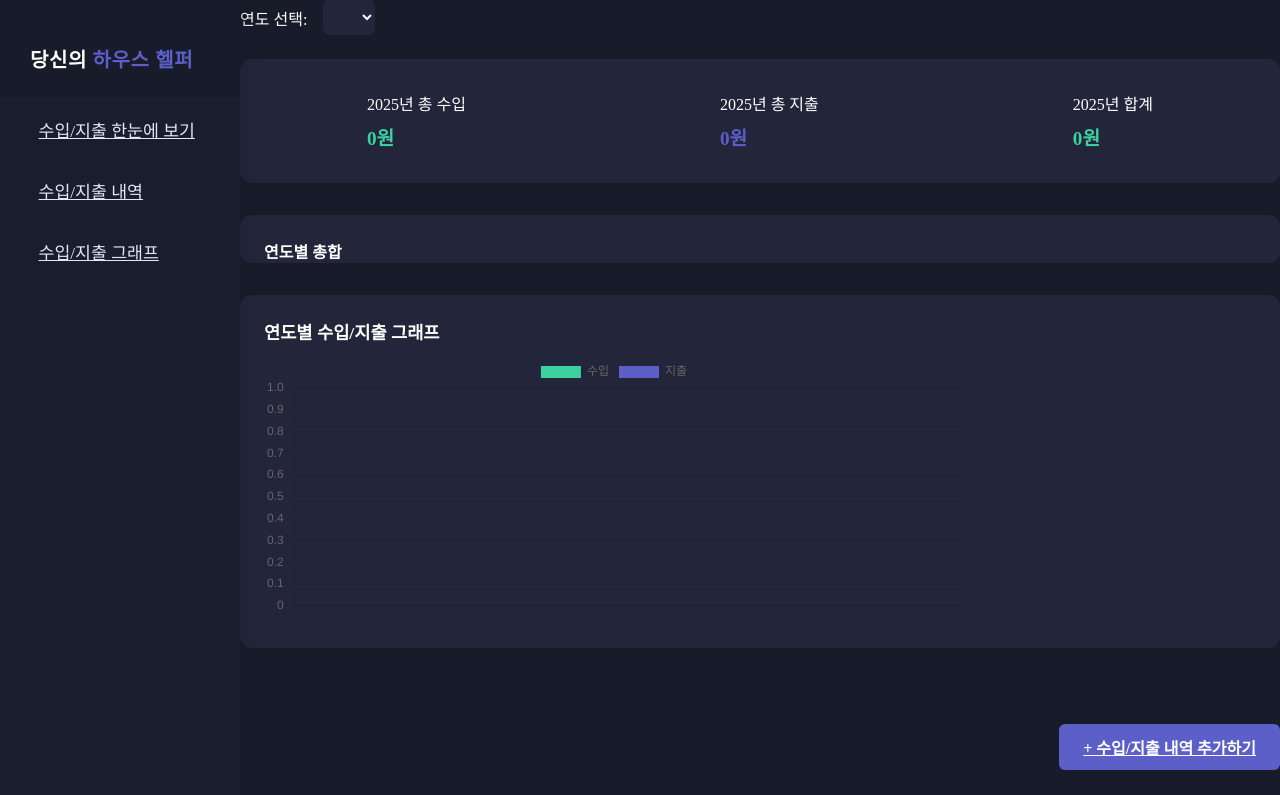
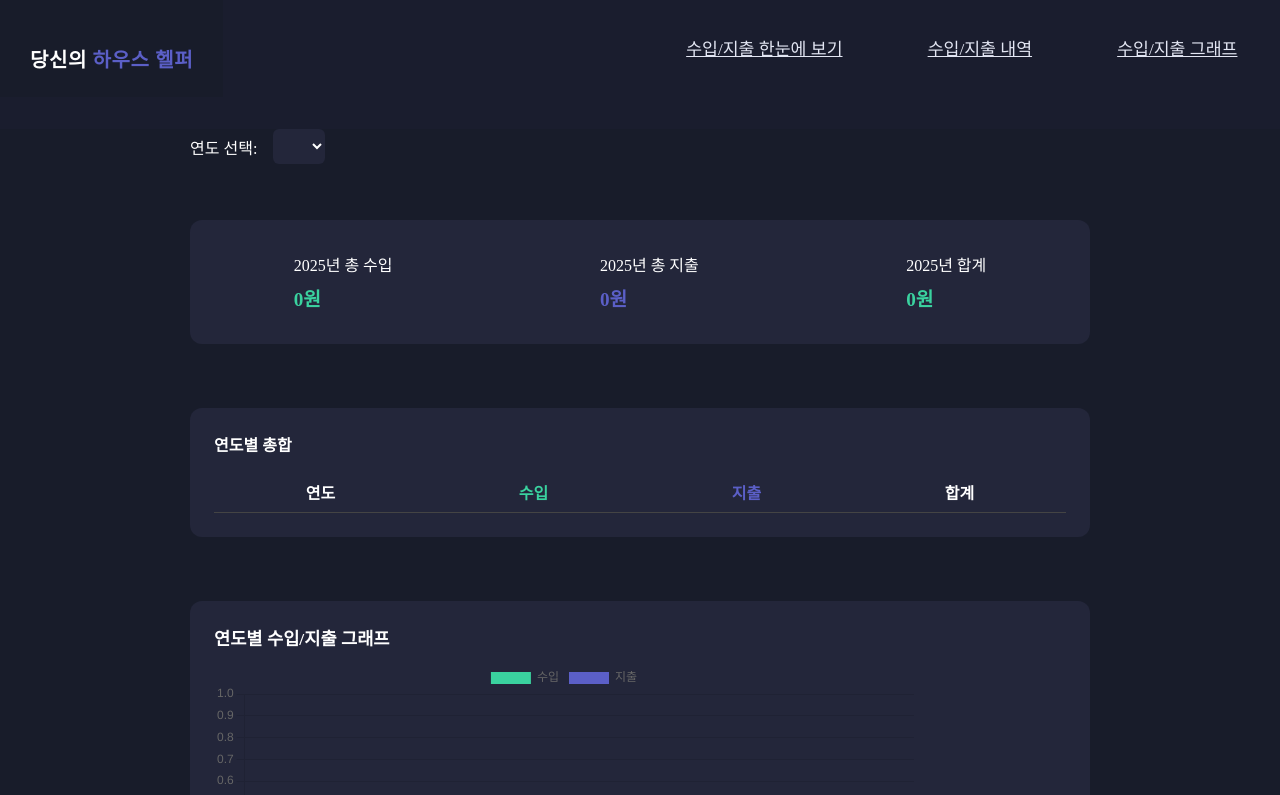
Before and after one commit to uranny/YourHouseHelper, a React (Vite) app: page /dashboard in a window 1280 px wide. Shown: the top 795 px of the page. Built offline with nearby package versions, Linux system fonts and the light colour scheme.

Commit message:
desgin : fix design

```diff
--- a/src/App.jsx
+++ b/src/App.jsx
@@ -7,22 +7,22 @@ ChartJS.register(CategoryScale, LinearScale, BarElement, Title, Tooltip, Legend)
 function App() {
   return (
     <S.Layout>
-      <S.Sidebar>
-        <S.SidebarLogo>
+      <S.HeaderBar>
+        <S.HeaderLogo>
           당신의 <span style={{color:'#5b5fc7'}}>하우스 헬퍼</span>
-        </S.SidebarLogo>
-        <S.SidebarMenu>
-          <S.SidebarItem>
-            <S.SidebarLink as="a" href="/dashboard">수입/지출 한눈에 보기</S.SidebarLink>
-          </S.SidebarItem>
-          <S.SidebarItem>
-            <S.SidebarLink as="a" href="/table">수입/지출 내역</S.SidebarLink>
-          </S.SidebarItem>
-          <S.SidebarItem>
-            <S.SidebarLink as="a" href="/total-graph">수입/지출 그래프</S.SidebarLink>
-          </S.SidebarItem>
-        </S.SidebarMenu>
-      </S.Sidebar>
+        </S.HeaderLogo>
+        <S.HeaderMenu>
+          <S.HeaderItem>
+            <S.HeaderLink as="a" href="/dashboard">수입/지출 한눈에 보기</S.HeaderLink>
+          </S.HeaderItem>
+          <S.HeaderItem>
+            <S.HeaderLink as="a" href="/table">수입/지출 내역</S.HeaderLink>
+          </S.HeaderItem>
+          <S.HeaderItem>
+            <S.HeaderLink as="a" href="/total-graph">수입/지출 그래프</S.HeaderLink>
+          </S.HeaderItem>
+        </S.HeaderMenu>
+      </S.HeaderBar>
       <S.Main>
         <RouterSetup />
       </S.Main>
--- a/src/pages/Dashboard/index.jsx
+++ b/src/pages/Dashboard/index.jsx
@@ -11,7 +11,7 @@ function Dashboard() {
   } = useDashboard();
 
   return (
-    <>
+    <S.DashboardPageWrapper>
       <S.DashboardYearSelectBar>
         <label htmlFor="dashboard-year-select" style={{ color: '#fff', fontWeight: 500 }}>
           연도 선택:
@@ -73,7 +73,7 @@ function Dashboard() {
       <div style={{ display: 'flex', justifyContent: 'flex-end', marginTop: '1.5em' }}>
         <S.Button as="a" href="/table">+ 수입/지출 내역 추가하기</S.Button>
       </div>
-    </>
+    </S.DashboardPageWrapper>
   );
 }
 
--- a/src/pages/Dashboard/styled.js
+++ b/src/pages/Dashboard/styled.js
@@ -1,4 +1,13 @@
 import styled from 'styled-components';
+
+export const DashboardPageWrapper = styled.div`
+  margin: 0 auto;
+  max-width: 900px;
+  width: 100%;
+  display: flex;
+  flex-direction: column;
+  gap: 2em;
+`;
 
 export const DashboardYearSelectBar = styled.div`
   display: flex;
--- a/src/styled.js
+++ b/src/styled.js
@@ -190,9 +190,9 @@ export const Layout = styled.div`
   display: flex;
   height : 100vh;
   background: #181c2a;
+  flex-direction : column;
   @media (max-width: 1000px) {
     width: 100vw;
-    flex-direction : column;
   }
 `;
 export const Sidebar = styled.nav`
@@ -310,3 +310,55 @@ export const DashboardYearSelectBar = styled.div`
     margin-bottom: 0.7em;
   }
 `;
+export const HeaderBar = styled.header`
+  width: 100%;
+  background: #1a1d2e;
+  color: #e3e6f3;
+  display: flex;
+  flex-direction: row;
+  align-items: center;
+  justify-content: space-between;
+  box-shadow: 2px 0 16px 0 #181c2a44;
+  padding: 0 0 2em 0;
+`;
+export const HeaderLogo = styled.div`
+  font-size: 1.25em;
+  font-weight: 700;
+  color: #fff;
+  padding: 2.2em 1.5em 1.2em 1.5em;
+  letter-spacing: 0.03em;
+  background: #181c2a;
+  text-align: left;
+`;
+export const HeaderMenu = styled.ul`
+  list-style: none;
+  display: flex;
+  flex-direction: row;
+  align-items: center;
+  margin: 0;
+  padding: 0;
+`;
+export const HeaderItem = styled.li`
+  margin: 0 0.5em;
+`;
+export const HeaderLink = styled.a`
+  display: flex;
+  align-items: center;
+  justify-content: center;
+  text-align: center;
+  background: none;
+  color: #e3e6f3;
+  border: none;
+  outline: none;
+  font-size: 1.08em;
+  font-weight: 500;
+  padding: 0.95em 2em;
+  cursor: pointer;
+  transition: background 0.15s, color 0.15s;
+  border-bottom: 2px solid transparent;
+  &:hover {
+    background: #23263a;
+    color: #5b5fc7;
+    border-bottom: 2px solid #5b5fc7;
+  }
+`;
```
